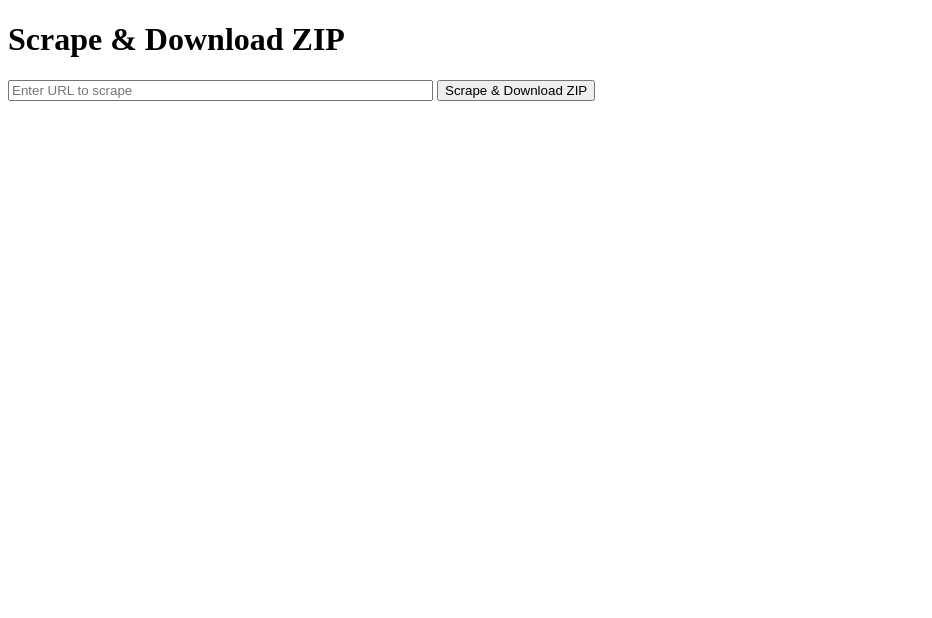
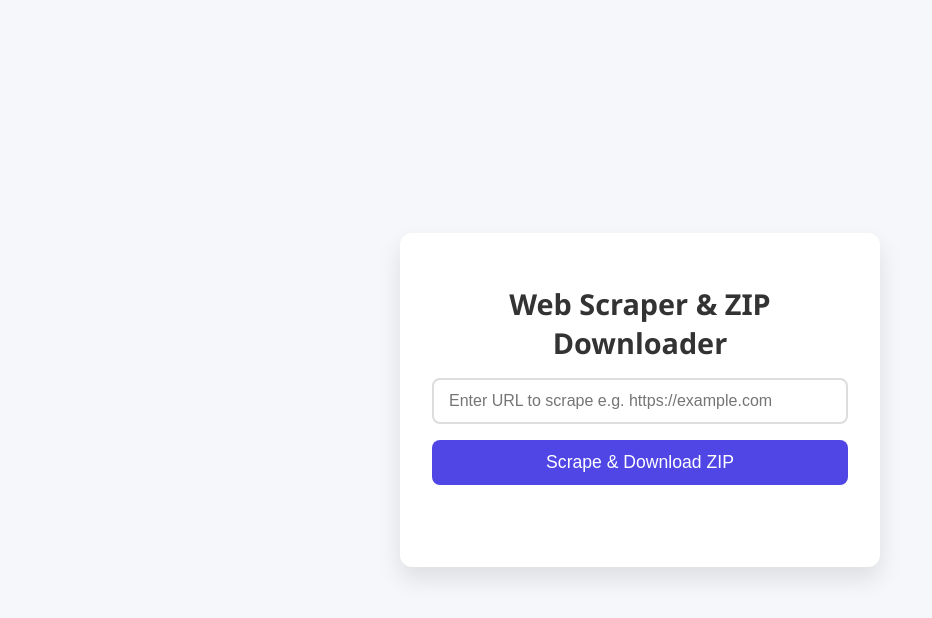
Before and after one commit to Nipfswd/DOMHarvester, a plain HTML site: page index.html in a window 1280 px wide. Shown: the whole page, without its empty margins (0-932 px from the left). Drawn offline with Linux system fonts and the light colour scheme.

Commit message:
Update index.html

```diff
--- a/index.html
+++ b/index.html
@@ -2,39 +2,144 @@
 <html lang="en">
 <head>
   <meta charset="UTF-8" />
-  <title>Scraper</title>
+  <meta name="viewport" content="width=device-width, initial-scale=1" />
+  <title>Web Scraper & ZIP Downloader</title>
+  <style>
+    /* Reset */
+    * {
+      box-sizing: border-box;
+    }
+
+    body {
+      background: #f5f7fa;
+      font-family: 'Segoe UI', Tahoma, Geneva, Verdana, sans-serif;
+      margin: 0;
+      padding: 0;
+      display: flex;
+      min-height: 100vh;
+      align-items: center;
+      justify-content: center;
+    }
+
+    .container {
+      background: white;
+      max-width: 480px;
+      width: 90vw;
+      padding: 2rem;
+      border-radius: 12px;
+      box-shadow: 0 12px 25px rgba(0,0,0,0.1);
+      text-align: center;
+    }
+
+    h1 {
+      margin-bottom: 1rem;
+      color: #333;
+      font-weight: 700;
+      font-size: 1.8rem;
+    }
+
+    input[type="text"] {
+      width: 100%;
+      padding: 12px 15px;
+      font-size: 1rem;
+      border: 2px solid #ddd;
+      border-radius: 8px;
+      transition: border-color 0.3s ease;
+      outline: none;
+    }
+    input[type="text"]:focus {
+      border-color: #4f46e5; /* Indigo */
+      box-shadow: 0 0 6px rgba(79, 70, 229, 0.4);
+    }
+
+    button {
+      margin-top: 1rem;
+      background: #4f46e5;
+      border: none;
+      color: white;
+      font-size: 1.1rem;
+      padding: 12px 25px;
+      border-radius: 8px;
+      cursor: pointer;
+      transition: background-color 0.3s ease;
+      width: 100%;
+    }
+    button:hover:not(:disabled) {
+      background: #4338ca;
+    }
+    button:disabled {
+      background: #a5b4fc;
+      cursor: not-allowed;
+    }
+
+    #status {
+      margin-top: 1rem;
+      font-size: 0.95rem;
+      color: #555;
+      min-height: 1.2em;
+      font-weight: 600;
+    }
+
+    /* Spinner */
+    .spinner {
+      margin: 0 auto;
+      width: 24px;
+      height: 24px;
+      border: 3px solid #ddd;
+      border-top: 3px solid #4f46e5;
+      border-radius: 50%;
+      animation: spin 0.8s linear infinite;
+      display: inline-block;
+      vertical-align: middle;
+    }
+
+    @keyframes spin {
+      to { transform: rotate(360deg); }
+    }
+  </style>
 </head>
 <body>
-  <h1>Scrape & Download ZIP</h1>
-  <input id="url-input" type="text" placeholder="Enter URL to scrape" size="50" />
-  <button id="scrape-btn">Scrape & Download ZIP</button>
-  <p id="status"></p>
+  <div class="container">
+    <h1>Web Scraper & ZIP Downloader</h1>
+    <input id="url-input" type="text" placeholder="Enter URL to scrape e.g. https://example.com" autocomplete="off" />
+    <button id="scrape-btn">Scrape & Download ZIP</button>
+    <p id="status"></p>
+  </div>
 
   <script>
     const btn = document.getElementById("scrape-btn");
     const input = document.getElementById("url-input");
     const status = document.getElementById("status");
 
+    function setLoading(loading) {
+      if (loading) {
+        btn.disabled = true;
+        status.innerHTML = '<span class="spinner"></span> Scraping...';
+      } else {
+        btn.disabled = false;
+      }
+    }
+
     btn.onclick = async () => {
       const url = input.value.trim();
       if (!url) {
-        alert("Enter a URL");
+        alert("Please enter a URL to scrape.");
         return;
       }
-      status.textContent = "Scraping...";
+      setLoading(true);
+      status.textContent = "";
 
       try {
         const res = await fetch("/api/scrape", {
           method: "POST",
-          headers: {
-            "Content-Type": "application/json",
-          },
+          headers: { "Content-Type": "application/json" },
           body: JSON.stringify({ url }),
         });
 
         if (!res.ok) {
           const err = await res.json();
           status.textContent = "Error: " + (err.error || res.statusText);
+          setLoading(false);
           return;
         }
 
@@ -42,11 +147,15 @@
         const a = document.createElement("a");
         a.href = URL.createObjectURL(blob);
         a.download = "scraped_site.zip";
+        document.body.appendChild(a);
         a.click();
+        a.remove();
 
-        status.textContent = "Download started!";
+        status.textContent = "Download started! 🎉";
       } catch (e) {
         status.textContent = "Error: " + e.message;
+      } finally {
+        setLoading(false);
       }
     };
   </script>
```
